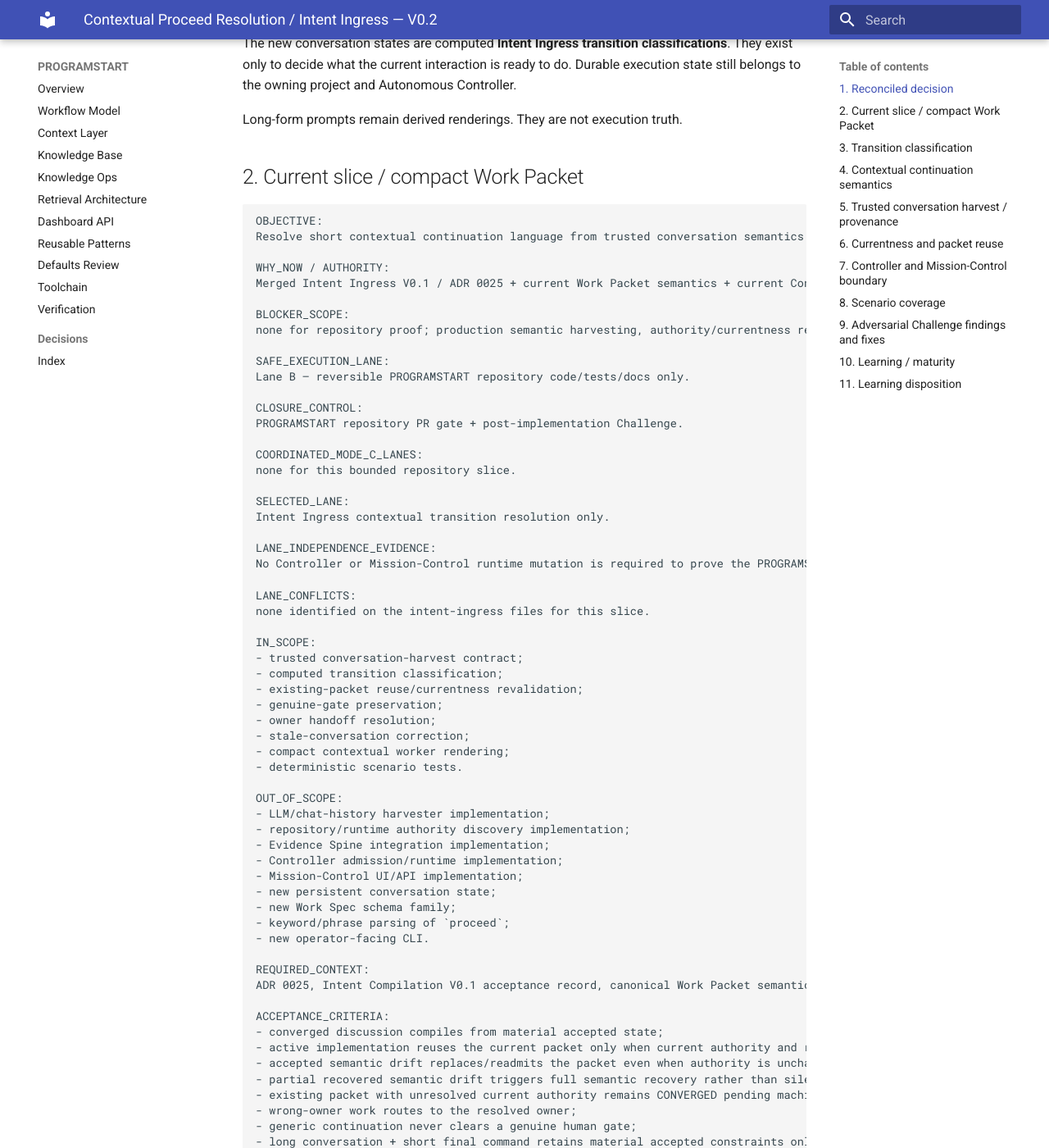
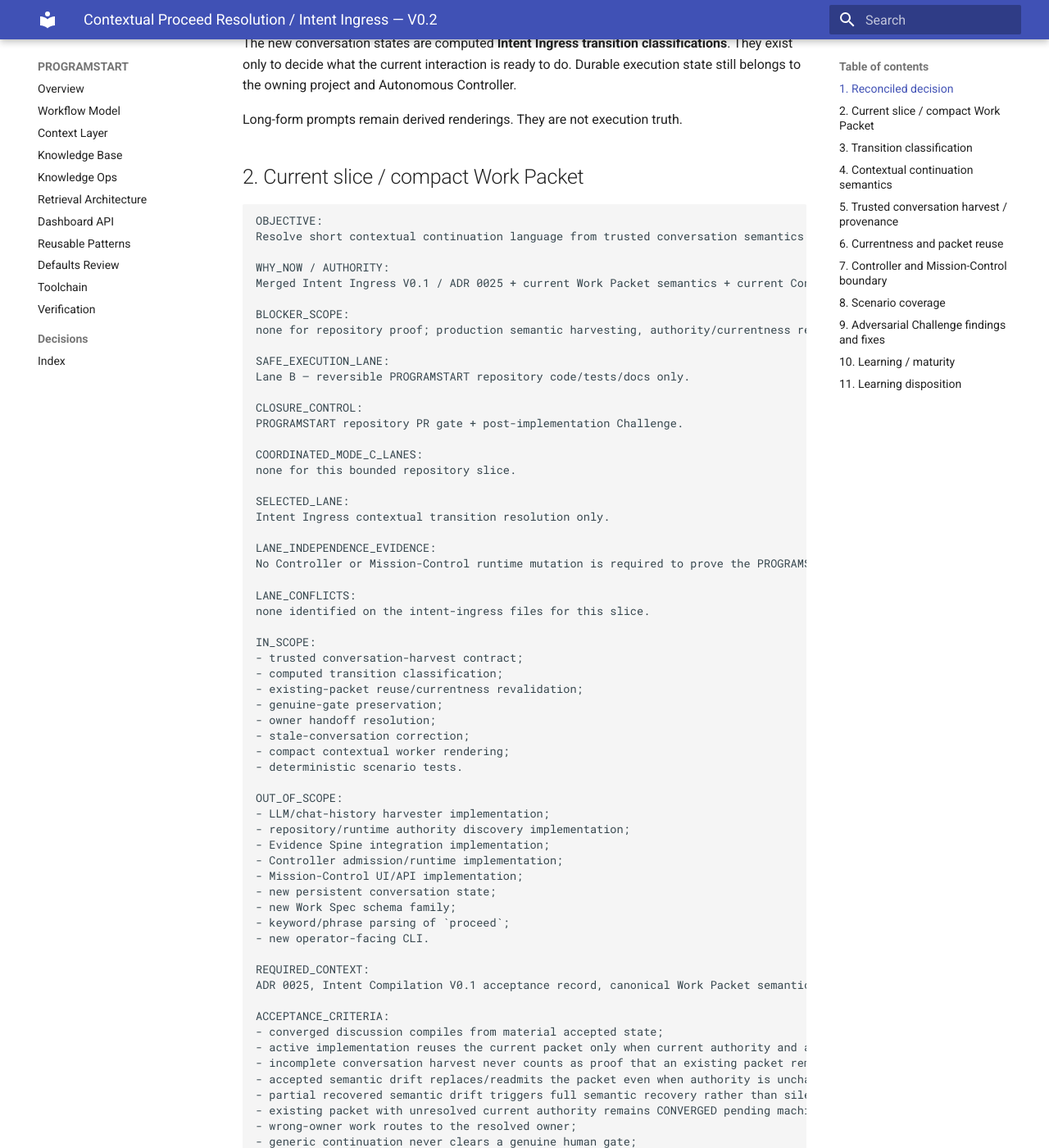
Before and after one commit to GrahamArdent/PROGRAMSTART, an MkDocs documentation site: the page built from docs/experiments/CONTEXTUAL_PROCEED_RESOLUTION_V0_2.md, in a window 1280 px wide and 1400 px high, scrolled down 685 px. Shown: the whole window at 82% size. Built offline with MkDocs 1.6.1 and Material for MkDocs 9.7.7, drawn with Linux system fonts in a browser that asks for light colours; some of the changed text lies outside the part shown.

Commit message:
docs(intent): record incomplete-harvest fail-safe

```diff
--- a/docs/experiments/CONTEXTUAL_PROCEED_RESOLUTION_V0_2.md
+++ b/docs/experiments/CONTEXTUAL_PROCEED_RESOLUTION_V0_2.md
@@ -74,7 +74,8 @@
 
 ACCEPTANCE_CRITERIA:
 - converged discussion compiles from material accepted state;
-- active implementation reuses the current packet only when current authority and recovered executable semantics are unchanged;
+- active implementation reuses the current packet only when current authority and a complete recovered executable semantic harvest are unchanged;
+- incomplete conversation harvest never counts as proof that an existing packet remains semantically current;
 - accepted semantic drift replaces/readmits the packet even when authority is unchanged;
 - partial recovered semantic drift triggers full semantic recovery rather than silent reuse or compilation from incomplete context;
 - existing packet with unresolved current authority remains CONVERGED pending machine revalidation rather than being mislabeled execution-ready;
@@ -105,14 +106,14 @@
 `ConversationState` uses these computed classifications:
 
 - `EXPLORE` — conversation has not converged enough for executable work, or a material semantic decision is still unresolved;
-- `CONVERGED` — semantic direction is adequate but current machine-resolvable context, such as authority or durable active packet state, still needs retrieval;
+- `CONVERGED` — semantic direction is adequate but current machine-resolvable context, such as authority or complete conversation semantics, still needs retrieval;
 - `HANDOFF_READY` — a packet can be compiled/recompiled but current authority resolves implementation to another owner;
 - `EXECUTION_READY` — a current packet is reusable or a new packet can be compiled for normal admission;
 - `EXECUTING` — an already-existing packet is current and durable execution should resume rather than replan;
 - `GATED` — a genuine admitted human consequence gate remains active;
 - `COMPLETE` — current acceptance is already satisfied and no work should be invented.
 
-These values MUST NOT become a second persisted runtime lifecycle. A real integration may recompute them from conversation semantics + durable project/Controller state. In particular, an existing packet whose current authority has not yet been resolved is `CONVERGED`, not `EXECUTION_READY` or `EXECUTING`: the system knows the work identity but has not proven current admission readiness.
+These values MUST NOT become a second persisted runtime lifecycle. A real integration may recompute them from conversation semantics + durable project/Controller state. In particular, an existing packet whose current authority or complete current semantic harvest has not yet been resolved is `CONVERGED`, not `EXECUTION_READY` or `EXECUTING`: the system knows the work identity but has not proven current admission readiness.
 
 ## 4. Contextual continuation semantics
 
@@ -124,13 +125,14 @@
 2. **Already complete** — report closure/current state; do not manufacture another packet.
 3. **Material semantic ambiguity** — surface only the exact outcome/consequence-changing decision.
 4. **Execution underway but local packet missing** — recover the durable active Work Packet/Controller state; do not compile duplicate work because chat context was truncated.
-5. **Existing packet without current authority** — retain it as `CONVERGED`, request machine currentness revalidation, and do not ask the operator to reconstruct authority JSON or declare execution-ready state prematurely.
-6. **Existing packet + unchanged authority + unchanged recovered executable semantics** — continue/resume the exact packet.
-7. **Existing packet + changed accepted executable semantics** — recompile from a complete current harvest before Controller readmission even when authority itself is unchanged. If a partial harvest already proves material drift, recover complete semantics before deciding whether to replace the packet.
-8. **Existing packet + authority drift** — recompile from current semantic harvest and current authority before readmission. Current repository/runtime truth supersedes stale chat.
-9. **Exploratory/unconverged conversation** — synthesize the strongest current conclusion; do not fabricate a giant execution project.
-10. **Converged but authority missing** — route authority/currentness retrieval as a system requirement.
-11. **Converged + current authority** — compile to the existing Work Packet contract and either admit locally or hand off to the resolved owning repository.
+5. **Existing packet without current authority** — retain it as `CONVERGED`, request machine currentness revalidation, and do not ask the operator to reconstruct authority JSON or declare execution-ready state prematurely. If the semantic harvest is also incomplete, recover both machine inputs before reuse.
+6. **Existing packet + incomplete semantic harvest** — recover complete current conversation semantics before reuse even when no visible difference has yet been recovered. Absence of visible drift is not proof of semantic equivalence under truncation.
+7. **Existing packet + unchanged authority + unchanged complete recovered executable semantics** — continue/resume the exact packet.
+8. **Existing packet + changed accepted executable semantics** — recompile from a complete current harvest before Controller readmission even when authority itself is unchanged. If a partial harvest already proves material drift, recover complete semantics before deciding whether to replace the packet.
+9. **Existing packet + authority drift** — recompile from current semantic harvest and current authority before readmission. Current repository/runtime truth supersedes stale chat.
+10. **Exploratory/unconverged conversation** — synthesize the strongest current conclusion; do not fabricate a giant execution project.
+11. **Converged but authority missing** — route authority/currentness retrieval as a system requirement.
+12. **Converged + current authority** — compile to the existing Work Packet contract and either admit locally or hand off to the resolved owning repository.
 
 ## 5. Trusted conversation harvest / provenance
 
@@ -167,13 +169,15 @@
 
 ## 6. Currentness and packet reuse
 
-An existing sealed packet wins over a repeated generic continuation only when its integrity holds, current authority is unchanged, and any complete recovered executable semantics match the packet. `assess_authority_drift()` is used before reuse when a current `AuthoritySnapshot` is available, and the resolver separately compares executable intent semantics rather than treating authority currentness as sufficient by itself.
+An existing sealed packet wins over a repeated generic continuation only when its integrity holds, current authority is unchanged, and a **complete** recovered executable semantic harvest matches the packet. `assess_authority_drift()` is used before reuse when a current `AuthoritySnapshot` is available, and the resolver separately compares executable intent semantics rather than treating authority currentness as sufficient by itself.
+
+An incomplete harvest is not evidence of semantic equivalence. If the system cannot recover a complete current objective/kind/constraint projection, it returns a machine context-recovery requirement before packet reuse. This remains low-human-interaction behavior: the operator is not asked to reconstruct context that the system should recover.
 
 If current authority has not yet been resolved, the packet is retained but the ingress classification remains `CONVERGED` until machine revalidation completes. Packet existence is not evidence that the packet is current.
 
 If material authority/currentness changed **or** accepted executable semantics changed, the old packet is not silently reused. The replacement records `supersedes_specification_id` and requires normal Controller readmission.
 
-If the available conversation harvest is incomplete but its recovered objective, intent kind, or constraints already prove material semantic drift from the active packet, the resolver requests complete semantic recovery before reuse or replacement. It does not compile from an incomplete harvest merely because some changed facts are visible.
+If the available conversation harvest is incomplete but its recovered objective, intent kind, or constraints already prove material semantic drift from the active packet, the resolver records that stronger reason while still requiring complete semantic recovery before reuse or replacement. It does not compile from an incomplete harvest merely because some changed facts are visible.
 
 If execution is known to be underway but the local conversation no longer carries the active packet, the resolver returns `recover_execution_state` instead of generating a new packet. This is the fail-safe against chat truncation creating duplicate work.
 
@@ -215,7 +219,8 @@
 16. same accepted semantics + short final wording -> reuse existing packet;
 17. new accepted constraint + unchanged authority -> recompile/readmit;
 18. partial recovered semantic drift -> recover complete current semantics rather than silently reuse/recompile;
-19. accepted executable handoff semantics absent from the packet -> handoff rendering fails closed.
+19. accepted executable handoff semantics absent from the packet -> handoff rendering fails closed;
+20. incomplete harvest with no visible drift -> recover complete semantics rather than treating missing context as proof that the packet is unchanged.
 
 ## 9. Adversarial Challenge findings and fixes
 
@@ -236,6 +241,7 @@
 13. **Partial conversation recovery could hide a newly recovered material constraint.** Fixed by failing toward complete semantic recovery when an incomplete harvest already proves drift.
 14. **Contextual handoff prose could become an authority side-channel.** Fixed by rejecting handoff rendering when accepted executable constraints are absent from the sealed packet.
 15. **Packet existence could be mistaken for current execution readiness.** Fixed by keeping existing-packet/no-current-authority transitions `CONVERGED` until machine currentness revalidation succeeds.
+16. **No visible drift could be mistaken for proof after conversation truncation.** Fixed by requiring a complete semantic harvest before reuse; incomplete context routes machine recovery even when the recovered fragment does not yet contradict the packet.
 
 Final Challenge must be rerun against the exact PR diff after repository validation.
 
@@ -247,6 +253,7 @@
 - conversation-state classification materially improves deterministic continuation handling after semantic harvesting;
 - packet currentness has two independent dimensions that matter at ingress: current durable authority/evidence and current accepted executable conversation semantics;
 - packet existence and packet currentness are distinct; unresolved currentness must not be mislabeled execution-ready;
+- missing semantic evidence is not affirmative evidence that the packet remains unchanged;
 - an existing packet can be reused/revalidated instead of regenerated on every generic continuation;
 - human intervention can be limited to genuine admitted gates and material outcome-changing ambiguity;
 - contextual worker prompts can be compressed to accepted decisions/provenance/currentness rather than whole-chat replay;
@@ -270,6 +277,6 @@
 
 The strongest reusable lesson remains narrower than “build a prompt compiler”:
 
-> Treat ordinary conversation as a semantic ingress source, preserve accepted/rejected/currentness provenance, revalidate both durable authority and accepted executable semantics before packet reuse, distinguish packet existence from current execution readiness, reuse current sealed Work Packets whenever possible, and resolve continuation from conversation state + current authority. Keep the classification stateless and let the Controller own durable execution.
+> Treat ordinary conversation as a semantic ingress source, preserve accepted/rejected/currentness provenance, revalidate both durable authority and a complete accepted executable semantic harvest before packet reuse, distinguish packet existence from current execution readiness, reuse current sealed Work Packets whenever possible, and resolve continuation from conversation state + current authority. Keep the classification stateless and let the Controller own durable execution.
 
 Do not promote a broader methodology mechanism until a real chat/authority/Controller integration retest demonstrates a gap that these existing primitives cannot cover.
```
